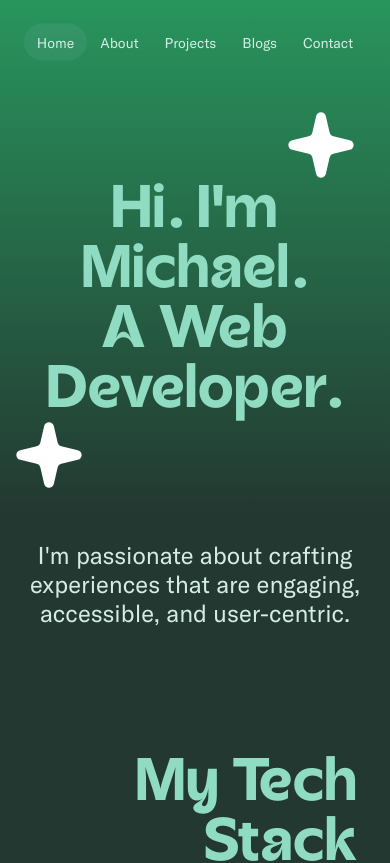
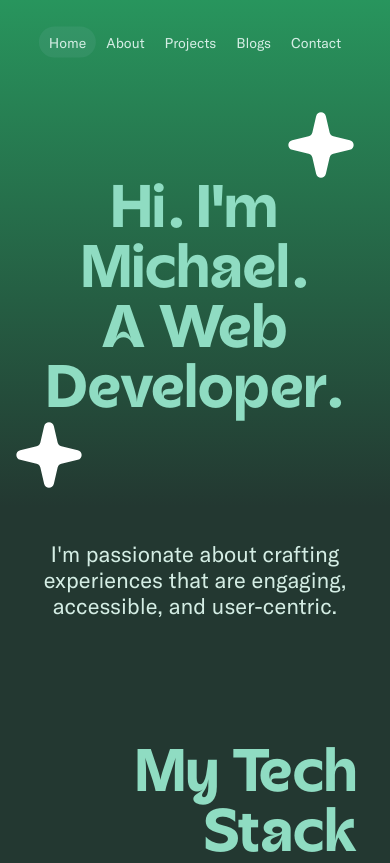
Before and after one commit to Mikey1233/myPortfolio, a React (Vite) app: page / in a window 390 px wide. Shown: the top 863 px of the page. Built offline with nearby package versions, Linux system fonts and the light colour scheme.

Commit message:
made few changes

```diff
--- a/src/component/Header/header.css
+++ b/src/component/Header/header.css
@@ -54,6 +54,6 @@
     font-size: 60px;
   }
   .home-text p{
-    font-size: 24px;
+    font-size: 22px;
   }
 }
--- a/src/component/InProgress/inprogress.css
+++ b/src/component/InProgress/inprogress.css
@@ -108,7 +108,7 @@
         margin-bottom: 3.5rem;
     }
     .progress-title p{
-        font-size: 24px;
+        font-size: 22px;
         line-height: 100%;
         padding: unset;
         /* max-width: 300px; */
@@ -119,4 +119,7 @@
         gap: 2rem;
         height: 80vh;
     }
+    .box-1,.box-2{
+        border-radius: 30px;
+    }
 }
--- a/src/index.css
+++ b/src/index.css
@@ -42,3 +42,8 @@
 
   border-radius: 50px;
 }
+@media screen and (max-width:700px) {
+  a{
+    padding: 7px 10px;
+  }
+}
```
Also changed, not shown: 4 other files (tests, documents, lock files or other folders).
